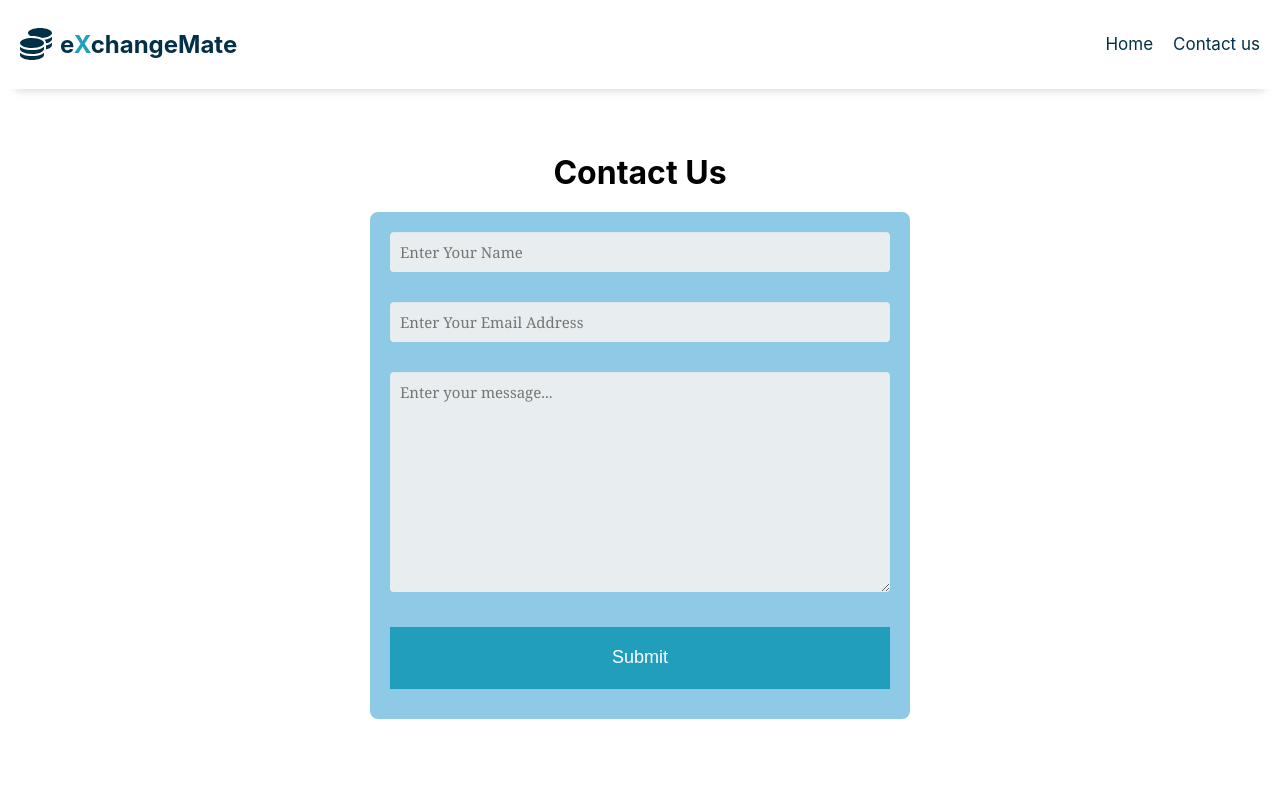
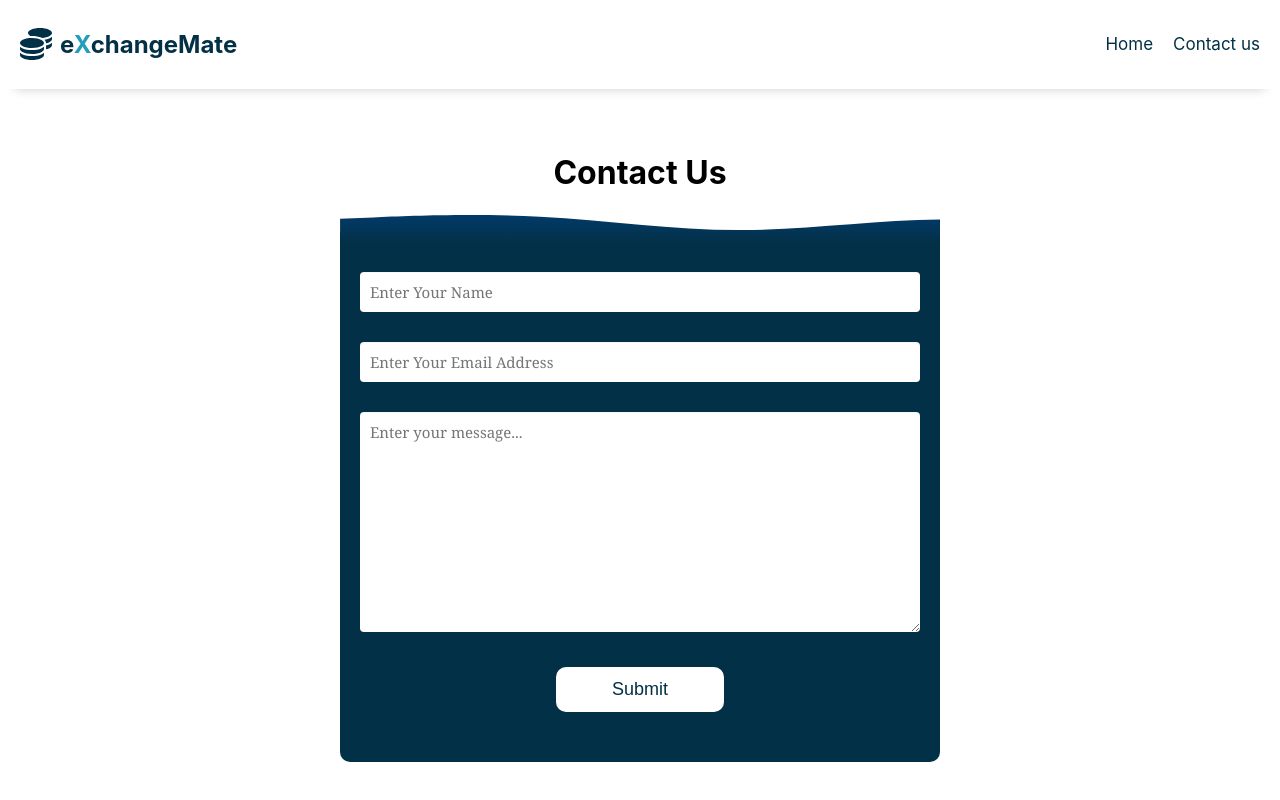
Before and after one commit to stansaner/ExchangeMate, a React (Create React App) app: page /contact in a window 1280 px wide. Shown: the top 800 px of the page. Built offline with nearby package versions, Linux system fonts and the light colour scheme.

Commit message:
contact style edits

```diff
--- a/src/pages/contact/Contact.js
+++ b/src/pages/contact/Contact.js
@@ -68,12 +68,15 @@ function Contact() {
   return (
     <>
       <div className="contact-header">
-
         <h1 id="contact" style={styles.header}>
           Contact Us
         </h1>
       </div>
+        <div className="wave-container">
+          <div className="contact-wave"></div>
+        </div>
 
+      <div className="contact-styling">
         <div className="contact-form">
           <form onSubmit={handleSubmit}>
             <input
@@ -101,6 +104,7 @@ function Contact() {
             <input type="submit" Submit />
           </form>
         </div>
+      </div>
       {success && <p style={styles.success}>Form Submitted Successfully!</p>}
     </>
   );
--- a/src/pages/contact/contact.css
+++ b/src/pages/contact/contact.css
@@ -2,17 +2,43 @@
   margin-top: 5%;
 }
 
+.contact-styling {
+  display: flex;
+  align-items: center;
+  justify-content: center;
+  flex-direction: column;
+}
 
+/* Wave */
+
+.wave-container {
+  display: flex;
+  justify-content: center;
+  align-items: center;
+  position: relative;
+  margin-top: 40px;
+}
+
+.contact-wave {
+    position: absolute;
+    top: -30px;
+    width: 600px;
+    height: 45px;
+    background: url("../../images/wave-footer.svg") no-repeat;
+}
 
 .contact-form {
-  max-width: 500px;
-  padding: 10px 20px;
-  background: #8ecae6;
-  margin: 10px auto;
-  padding: 20px;
-  border-radius: 8px;
+  width: 560px;
+  /* padding: 10px 20px; */
+  background: #023047;
+  border-bottom-left-radius: 10px;
+  border-bottom-right-radius: 10px;
+  /* margin: 10px auto; */
+  padding: 40px 20px;
+  /* border-radius: 8px; */
   font-family: Georgia, "Times New Roman", Times, serif;
 }
+
 
 .contact-form input[type="text"],
 .contact-form textarea {
@@ -28,7 +54,7 @@
   box-sizing: border-box;
   -webkit-box-sizing: border-box;
   -moz-box-sizing: border-box;
-  background-color: #e8eeef;
+  background-color: #ffffff;
   color: #8a97a0;
   -webkit-box-shadow: 0 1px 0 rgba(2, 48, 71, 0.04) inset;
   box-shadow: 0 1px 0 rgba(2, 48, 71, 0.04) inset;
@@ -43,23 +69,32 @@
 .contact-form input[type="submit"],
 .contact-form input[type="button"] {
   position: relative;
-  display: block;
-  padding: 19px 39px 18px 39px;
-  color: #fff;
+  display: flex;
+  justify-content: center;
+  align-items: center;
+  /* display: block; */
+  padding: 10px 0px 10px 0px;
+  color: #023047;
   margin: 0 auto;
-  background: #219ebc;
+  background: #fff;
   font-size: 18px;
   text-align: center;
   font-style: normal;
-  width: 100%;
-  border: 1px solid #219ebc;
-  border-width: 1px 1px 3px;
+  width: 10.5rem;
+  border: 2px solid transparent;
+  border-radius: 10px;
   margin-bottom: 10px;
+  transition: all 400ms;
 }
 
 .contact-form input[type="submit"]:hover,
 .contact-form input[type="button"]:hover {
-  background: rgba(2, 48, 71, 0.9);
+  background: #04537a;
+  color: #ffffff;
+  cursor: pointer;
+  box-sizing: border-box;
+  border: 2px solid #04537a;
+  padding: 10px 0px 10px 0px;
 }
 
 /* #8ECAE6
```
Lines whose indentation alone changed are shown as unchanged.
